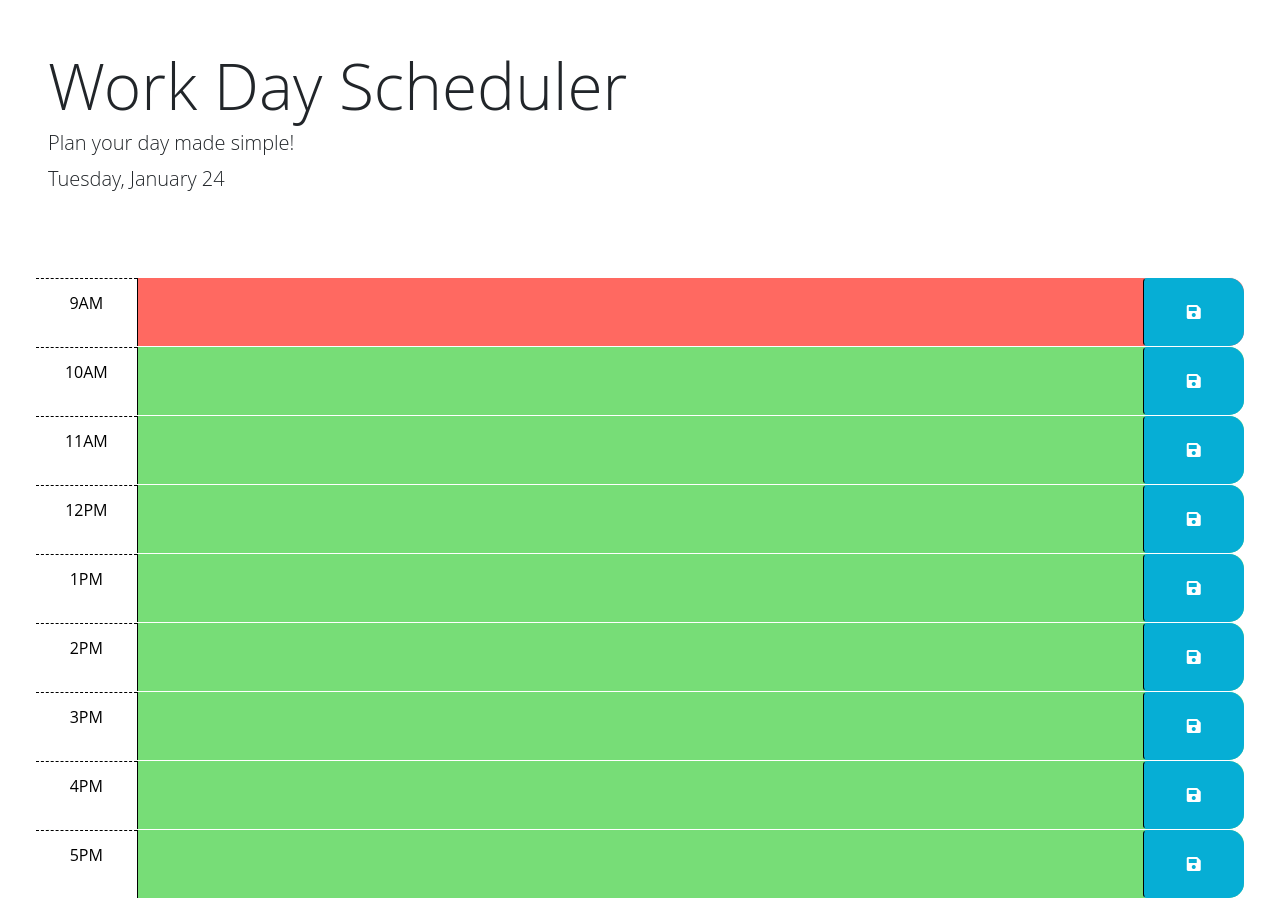
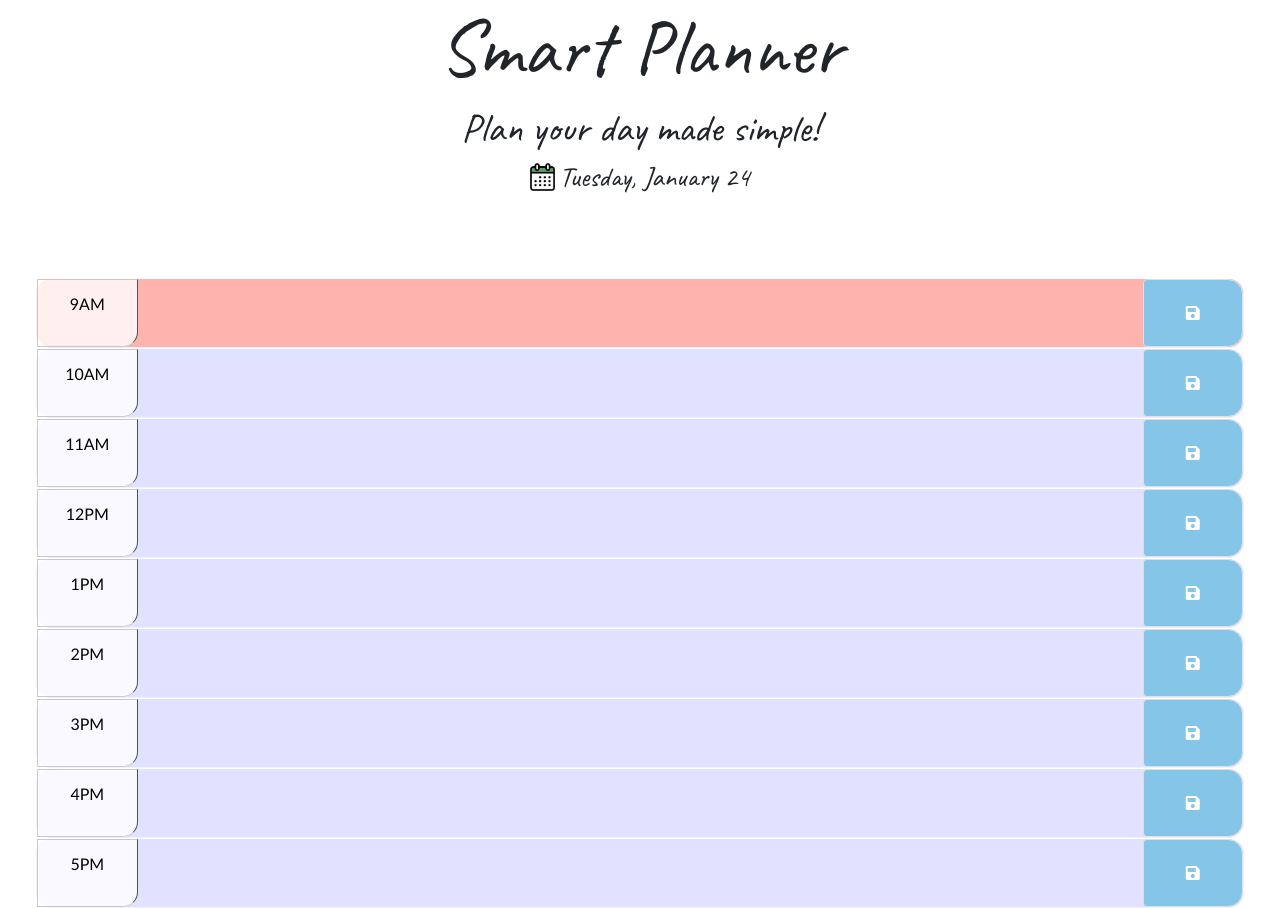
Before and after one commit to winglovecola/smart-planner, a plain HTML site: page index.html in a window 1280 px wide. Drawn offline with nearby package versions, Linux system fonts and the light colour scheme.

Commit message:
updated css file and page layout

```diff
--- a/assets/css/style.css
+++ b/assets/css/style.css
@@ -1,5 +1,17 @@
+/*header section*/
+header {
+
+  font-family: "Caveat";
+  text-align: center;
+}
+
+.img-calendar {
+
+  width: 25px;
+}
+
 body {
-  font-family: 'Open Sans', sans-serif;
+  font-family: 'Trebuchet MS', 'Lucida Sans Unicode', 'Lucida Grande', 'Lucida Sans', Arial, sans-serif;
   font-size: 16px;
 }
 
@@ -8,8 +20,28 @@ textarea {
   border: none;
   resize: none;
   color: #000000;
-  border-left: 1px solid black;
   padding: 10px;
+}
+
+#current-day {
+
+  vertical-align: middle;
+}
+
+#tips {
+  display: block;
+  height: 30px;
+  text-align: center;
+  margin-bottom: 30px;
+  font-size: 25px;
+  font-weight: bold;
+  color: green;
+}
+
+#planner {
+  display: block;
+  max-width: 1500px;
+  margin:auto;
 }
 
 .description {
@@ -18,6 +50,11 @@ textarea {
 
 .time-block {
   border-radius: 15px;
+  border: 1px solid rgb(240, 240, 255);
+}
+
+.time-block:hover {
+  background-color: bisque;
 }
 
 .row {
@@ -25,31 +62,33 @@ textarea {
 }
 
 .hour {
-  background-color: #ffffff;
+  background-color: rgb(255, 255, 255, 0.8);
   color: #000000;
-  border-top: 1px dashed #000000;
+  border: 1px solid rgb(201, 201, 201);
+  border-right: 1px solid rgb(82, 82, 82);
+  border-bottom-right-radius: 15px;
 }
 
 .past {
-  background-color: #d3d3d3;
+  background-color: #e9e9e9;
   color: white;
 }
 
 .present {
-  background-color: #ff6961;
+  background-color: #ffb3af;
   color: white;
 }
 
 .future {
-  background-color: #77dd77;
+  background-color: #e1e2ff;
   color: white;
 }
 
 .saveBtn {
-  border-left: 1px solid black;
+  border: 1px solid rgb(223, 223, 223);
   border-top-right-radius: 15px;
   border-bottom-right-radius: 15px;
-  background-color: #06aed5;
+  background-color: rgb(133, 197, 231);
   color: white;
 }
 
--- a/assets/js/script.js
+++ b/assets/js/script.js
@@ -1,38 +1,19 @@
-// Wrap all code that interacts with the DOM in a call to jQuery to ensure that
-// the code isn't run until the browser has finished rendering all the elements
-// in the html.
+
 $(function () {
-  // TODO: Add a listener for click events on the save button. This code should
-  // use the id in the containing time-block as a key to save the user input in
-  // local storage. HINT: What does `this` reference in the click listener
-  // function? How can DOM traversal be used to get the "hour-x" id of the
-  // time-block containing the button that was clicked? How might the id be
-  // useful when saving the description in local storage?
-  //
-  // TODO: Add code to apply the past, present, or future class to each time
-  // block by comparing the id to the current hour. HINTS: How can the id
-  // attribute of each time-block be used to conditionally add or remove the
-  // past, present, and future classes? How can Day.js be used to get the
-  // current hour in 24-hour time?
-  //
-  // TODO: Add code to get any user input that was saved in localStorage and set
-  // the values of the corresponding textarea elements. HINT: How can the id
-  // attribute of each time-block be used to do this?
-  //
-  // TODO: Add code to display the current date in the header of the page.
+
   let timeTableHtml = "";
   let currentHour = dayjs().hour() + 1;
-console.log (currentHour);
 
   let currentDayhtml = dayjs().format('dddd[, ]MMMM D');
-let timeBlockClass = "";
+  let timeBlockClass = "";
+
   plannerTimeSlot = [9, 10, 11, 12, 13, 14, 15, 16, 17];
   plannerTimeSlot24h = ["9AM", "10AM", "11AM", "12PM", "1PM", "2PM", "3PM", "4PM", "5PM"];
 
   let planDataRaw = {};
   let plannerData = {};
 
-  $("#currentDay").html (currentDayhtml);
+  $("#current-day").html (currentDayhtml);
 
   for (let i = 0; i < plannerTimeSlot.length; i++)
   {
@@ -49,7 +30,7 @@ let timeBlockClass = "";
     }
     else
     {
-      timeBlockClass = "pass";
+      timeBlockClass = "past";
     }
 
 
@@ -125,5 +106,9 @@ let timeBlockClass = "";
     localStorage.setItem("planData", JSON.stringify(plannerData));
     $('#tips').html ("Plans has been saved");
 
+    setTimeout(function() {
+      $('#tips').html ("");
+  }, 2000);
+
   }
 });
--- a/index.html
+++ b/index.html
@@ -11,52 +11,30 @@
       crossorigin="anonymous"
     />
     <link
-      rel="stylesheet"
-      href="https://use.fontawesome.com/releases/v5.8.1/css/all.css"
-      integrity="sha384-50oBUHEmvpQ+1lW4y57PTFmhCaXp0ML5d60M1M7uH2+nqUivzIebhndOJK28anvf"
-      crossorigin="anonymous"
-    />
-    <link
-      href="https://fonts.googleapis.com/css2?family=Fira+Sans:wght@400;700&display=swap"
-      rel="stylesheet"
-    />
+    rel="stylesheet"
+    href="https://use.fontawesome.com/releases/v5.8.1/css/all.css"
+    integrity="sha384-50oBUHEmvpQ+1lW4y57PTFmhCaXp0ML5d60M1M7uH2+nqUivzIebhndOJK28anvf"
+    crossorigin="anonymous"
+  />
+    <link rel="preconnect" href="https://fonts.googleapis.com">
+    <link rel="preconnect" href="https://fonts.gstatic.com" crossorigin>
+    <link href="https://fonts.googleapis.com/css2?family=Caveat&display=swap" rel="stylesheet">
+
     <link rel="stylesheet" href="./assets/css/reset.css" />
     <link rel="stylesheet" href="./assets/css/style.css" />
     <title>Best way to manage your time - Smart Planner</title>
   </head>
 
   <body>
-    <header class="p-5 mb-4">
-      <h1 class="display-3">Work Day Scheduler</h1>
-      <p class="lead">Plan your day made simple!</p>
-      <p id="currentDay" class="lead"></p>
+    <header class="mb-4">
+      <h1 class="display-1 font-weight-bold">Smart Planner</h1>
+      <h2 class="display-6">Plan your day made simple!</h2>
+      <img class="img-calendar" src="./assets/images/calendar.png"> <span id="current-day" class="h3"></span>
     </header>
     <main>
       <section id="tips"></section>
-      <section id="planner" class="container-fluid px-5">
-
-
-      </section>
-
+      <section id="planner" class="container-fluid px-5"></section>
     </main>
-      <!-- Use class for "past", "present", and "future" to apply styles to the
-        time-block divs accordingly. The javascript will need to do this by
-        adding/removing these classes on each div by comparing the hour in the
-        id to the current hour. The html provided below is meant to be an example
-        demonstrating how the css provided can be leveraged to create the
-        desired layout and colors. The html below should be removed or updated
-        in the finished product. Remember to delete this comment once the
-        code is implemented.
-        -->
-
-      <!-- Example of a past time block. The "past" class adds a gray background color.
-      <div id="hour-9" class="row time-block past">
-        <div class="col-2 col-md-1 hour text-center py-3">9AM</div>
-        <textarea class="col-8 col-md-10 description" rows="3"> </textarea>
-        <button class="btn saveBtn col-2 col-md-1" aria-label="save">
-          <i class="fas fa-save" aria-hidden="true"></i>
-        </button>
-      </div> -->
 
 
 
```
Also changed, not shown: assets/images/calendar.png (added).
